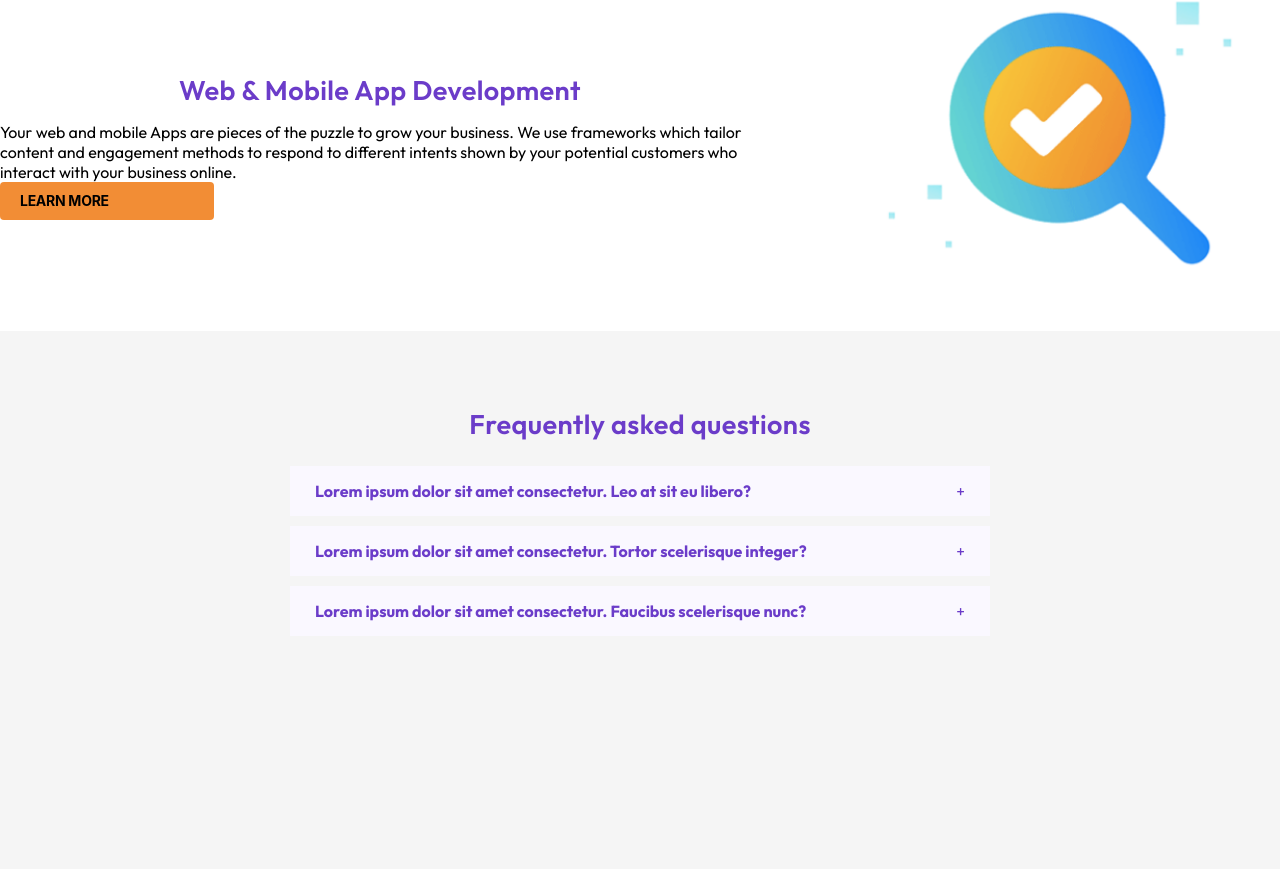
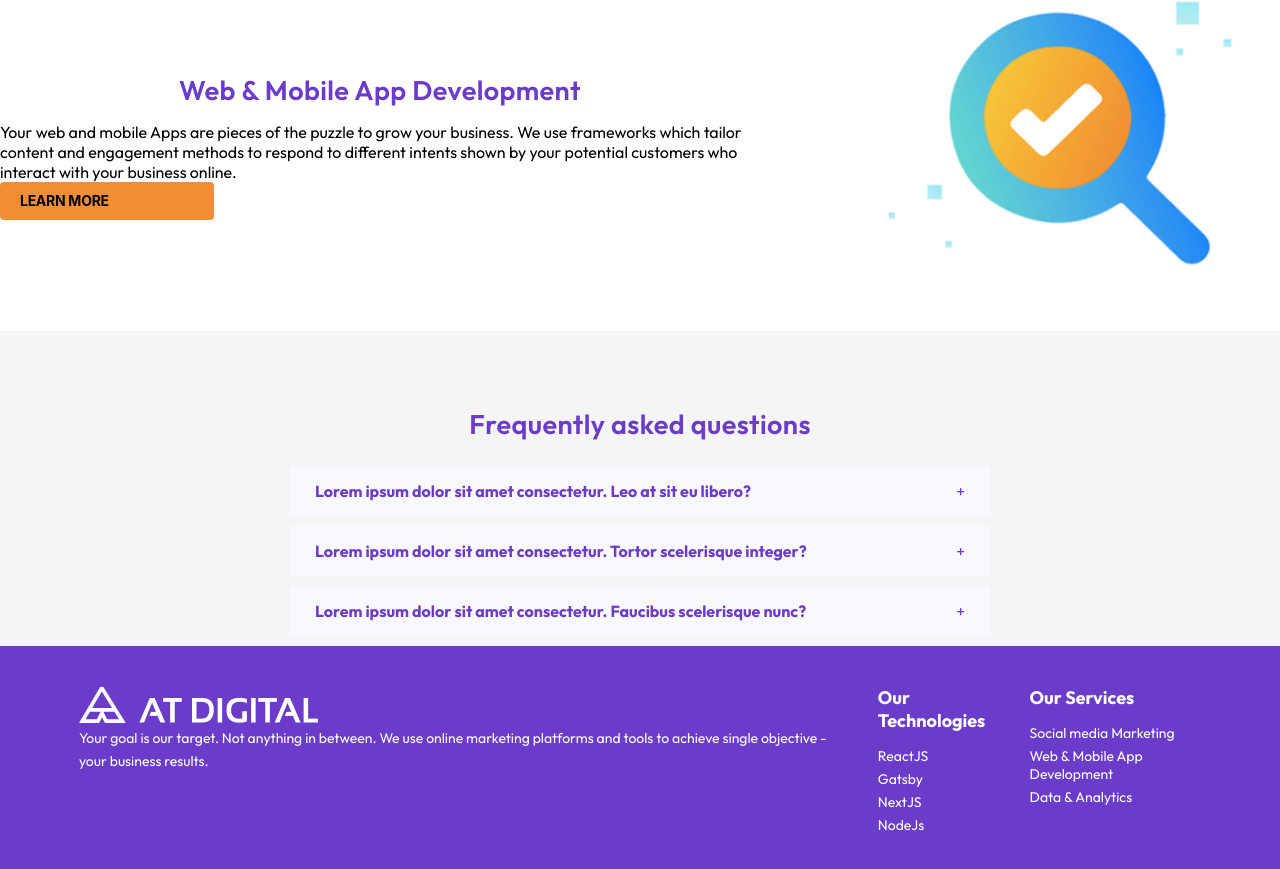
Before and after one commit to sreeginy/task_front-end, a React (Create React App) app: page / in a window 1280 px wide. Shown: the part 1297-2166 px from the top of the page. Before the commit the page ends 1943 px from the top, so only its background shows below. Built offline with nearby package versions, Linux system fonts and the light colour scheme; the HTML template or start-up script is replaced by a standard one.

Commit message:
create footer component

```diff
--- a/package.json
+++ b/package.json
@@ -11,6 +11,7 @@
     "@testing-library/user-event": "^13.5.0",
     "react": "^18.2.0",
     "react-dom": "^18.2.0",
+    "react-router-dom": "^6.22.3",
     "react-scripts": "5.0.1",
     "web-vitals": "^2.1.4"
   },
--- a/src/App.js
+++ b/src/App.js
@@ -4,9 +4,15 @@ import Hero from './components/Hero/Hero';
 import About from './components/About/About';
 import Frame499 from './components/Frame499/Frame499';
 import FAQs from './components/FAQs/FAQs';
+import Footer from './components/Footer/Footer';
+import { BrowserRouter as Router, Route, Switch} from 'react-router-dom';
+
+
 
 const App = () => {
   return (
+
+    <Router>
 
     <div>
 
@@ -15,8 +21,11 @@ const App = () => {
       <About />
       <Frame499 />
       <FAQs />
+      <Footer />
 
     </div>
+
+    </Router>
 
   )
 }
--- /dev/null
+++ b/src/components/Footer/Footer.css
@@ -0,0 +1,43 @@
+.main-footer {
+    background-color: #6B3CC9;
+    padding: 40px 0;
+}
+
+.main-footer .container {
+    display: flex;
+    justify-content: space-between;
+}
+
+.main-footer .col {
+    flex: 1;
+    padding: 0 15px;
+}
+
+.main-footer img {
+    max-width: 100%;
+    height: auto;
+}
+
+.main-footer h3 {
+    color: #fff;
+    font-size: 18px;
+    margin-bottom: 15px;
+}
+
+.main-footer p {
+    color: #fff;
+    font-size: 14px;
+    line-height: 1.6;
+}
+
+.main-footer ul {
+    list-style: none;
+    padding: 0;
+    margin: 0;
+}
+
+.main-footer ul li {
+    margin-bottom: 5px;
+    color: #fff;
+    font-size: 14px;
+}
--- /dev/null
+++ b/src/components/Footer/Footer.jsx
@@ -0,0 +1,51 @@
+import React from 'react'
+import './Footer.css'
+import FooterImg from '../../assets/Logo.png'
+
+
+
+const Footer = () => {
+  return (
+    <div className='main-footer'>
+    <div className="container">
+        <div className="row">
+            {/* Column 01 */}
+            <div className='col'>
+                <img src={FooterImg} alt="" />
+            </div>
+            {/* Column 02 */}
+            <div className='col'>
+                <p className='textColumn1'>Your goal is our target. Not anything in between. We use online marketing platforms and tools to achieve single objective - your business results.</p>
+            </div>
+
+            </div>
+            <div className="row">
+            {/* Column 03 */}
+            <div className="col">
+                <h3>Our Technologies</h3>
+                <ul className="list-unstyled">
+                    <li>ReactJS</li>
+                    <li>Gatsby</li>
+                    <li>NextJS</li>
+                    <li>NodeJs</li>
+                </ul>
+            </div>
+            </div>
+        <div className="row">
+            {/* Column 04 */}
+            <div className="col">
+                <h3>Our Services</h3>
+                <ul className="list-unstyled">
+                    <li>Social media Marketing</li>
+                    <li>Web & Mobile App Development</li>
+                    <li>Data & Analytics</li>
+                </ul>
+            </div>
+        </div>
+    </div>
+</div>
+
+  )
+}
+
+export default Footer
```
Also changed, not shown: 1 other file (tests, documents, lock files or other folders).
